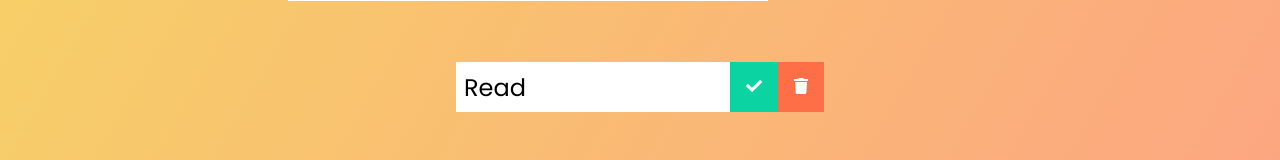
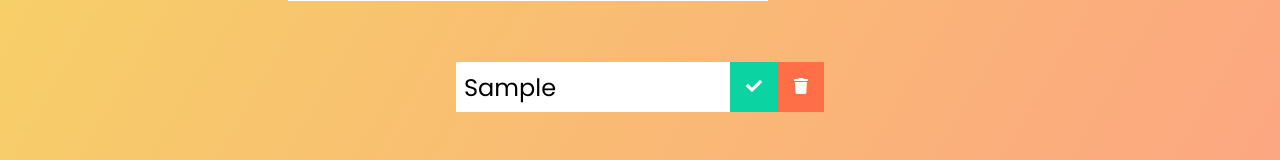
Before and after one commit to aniket1012/To-Do, a React (Create React App) app: page / in a window 1280 px wide. Both pictures are taken after typing "Sample" into the empty fields and a click on the button 746 px from the left and 240 px from the top of the page. Shown: the part 266-426 px from the top of the page. Built offline with nearby package versions, Linux system fonts and the light colour scheme.

Commit message:
connect todo component to todo list to render input text

```diff
--- a/src/App.js
+++ b/src/App.js
@@ -20,7 +20,7 @@ function App() {
         inputText={inputText}
         todos={todos}
         setTodos={setTodos}/>
-      <TodoList setTodos={setTodos}/>
+      <TodoList setTodos={setTodos} todos={todos}/>
     </div>
   );
 }
--- a/src/Components/Form.js
+++ b/src/Components/Form.js
@@ -12,7 +12,7 @@ const Form = (props) => {
    const submitHandler = (event) => {
     event.preventDefault()
     props.setTodos([
-        ...props.todos, {id: Math.random() * 1000, text: props.input, completed: false, }
+        ...props.todos, {id: Math.random() * 1000, text: props.inputText, completed: false, }
     ])
     props.setInputText('')
    }
--- a/src/Components/ToDoList.js
+++ b/src/Components/ToDoList.js
@@ -1,11 +1,13 @@
 import React from 'react'
 import Todo from './Todo'
 
-const TodoList = () => {
+const TodoList = (props) => {
     return (
       <div className="todo-container">
         <ul className="todo-list">
-            <Todo/>
+            {props.todos.map(todo => {
+                return <Todo  key={todo.id} todo={todo}/>
+            })}
         </ul>
       </div>
     );
--- a/src/Components/Todo.js
+++ b/src/Components/Todo.js
@@ -1,10 +1,12 @@
 import React from 'react'
 
 
-const Todo = () => {
+const Todo = (props) => {
+
+    console.log(props.todo);
     return (
       <div className="todo">
-        <li className="todo-item">Read</li>
+        <li className="todo-item">{props.todo.text}</li>
         <button className='complete-btn'>
           <i className="fas fa-check"></i>
         </button>
```
